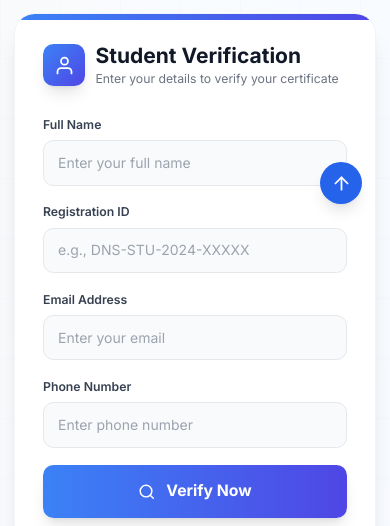
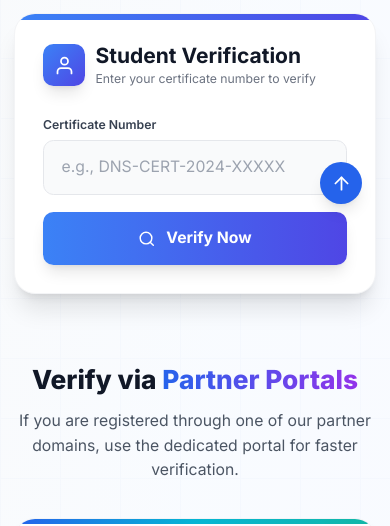
Before and after one commit to pramodcodes03/digitalnexstep, a Next.js app in the folder frontend/: page /verification in a window 390 px wide. Shown: the part 612-1138 px from the top of the page. Built offline with nearby package versions, Linux system fonts and the light colour scheme; no server answers.

Commit message:
simplify: verification form to single field per tab
Student verification now only requires a Certificate Number.
ATC verification now only requires an ATC Code.
Removed the extra name, email, and phone fields.

https://claude.ai/code/session_01Wa8fLYznmcWuGNd7tBApzP

```diff
--- a/frontend/app/verification/page.tsx
+++ b/frontend/app/verification/page.tsx
@@ -72,11 +72,8 @@ const branches = [
 export default function VerificationPage() {
   const [activeTab, setActiveTab] = useState<VerificationType>("student");
   const [formData, setFormData] = useState({
-    name: "",
-    registrationId: "",
-    email: "",
-    phone: "",
-    centerName: "",
+    certificateNumber: "",
+    atcCode: "",
   });
   const [isSubmitting, setIsSubmitting] = useState(false);
   const [isVerified, setIsVerified] = useState(false);
@@ -285,88 +282,37 @@ export default function VerificationPage() {
                     </h2>
                     <p className="text-sm text-gray-500 dark:text-gray-400">
                       {activeTab === "student"
-                        ? "Enter your details to verify your certificate"
-                        : "Enter your center details to verify ATC status"}
+                        ? "Enter your certificate number to verify"
+                        : "Enter your ATC code to verify status"}
                     </p>
                   </div>
                 </div>
 
                 {/* Form */}
                 <form onSubmit={handleSubmit} className="space-y-5">
-                  <div className="grid grid-cols-1 md:grid-cols-2 gap-5">
                   <div>
                     <label className="block text-sm font-semibold text-gray-700 dark:text-gray-300 mb-2">
-                        {activeTab === "student" ? "Full Name" : "Center Name"}
+                      {activeTab === "student"
+                        ? "Certificate Number"
+                        : "ATC Code"}
                     </label>
                     <input
                       type="text"
-                        name={activeTab === "student" ? "name" : "centerName"}
+                      name={activeTab === "student" ? "certificateNumber" : "atcCode"}
                       value={
                         activeTab === "student"
-                            ? formData.name
-                            : formData.centerName
+                          ? formData.certificateNumber
+                          : formData.atcCode
                       }
                       onChange={handleInputChange}
                       placeholder={
                         activeTab === "student"
-                            ? "Enter your full name"
-                            : "Enter center name"
+                          ? "e.g., DNS-CERT-2024-XXXXX"
+                          : "e.g., DNS-ATC-XXXXX"
                       }
-                        className="w-full px-4 py-3 rounded-xl border border-gray-200 dark:border-gray-600 bg-gray-50 dark:bg-gray-700/50 text-gray-900 dark:text-white placeholder-gray-400 focus:outline-none focus:ring-2 focus:ring-blue-500 dark:focus:ring-blue-400 focus:border-transparent transition-all duration-300"
+                      className="w-full px-5 py-4 rounded-xl border border-gray-200 dark:border-gray-600 bg-gray-50 dark:bg-gray-700/50 text-gray-900 dark:text-white placeholder-gray-400 focus:outline-none focus:ring-2 focus:ring-blue-500 dark:focus:ring-blue-400 focus:border-transparent transition-all duration-300 text-lg"
                       required
                     />
-                    </div>
-                    <div>
-                      <label className="block text-sm font-semibold text-gray-700 dark:text-gray-300 mb-2">
-                        {activeTab === "student"
-                          ? "Registration ID"
-                          : "ATC License Number"}
-                      </label>
-                      <input
-                        type="text"
-                        name="registrationId"
-                        value={formData.registrationId}
-                        onChange={handleInputChange}
-                        placeholder={
-                          activeTab === "student"
-                            ? "e.g., DNS-STU-2024-XXXXX"
-                            : "e.g., DNS-ATC-XXXXX"
-                        }
-                        className="w-full px-4 py-3 rounded-xl border border-gray-200 dark:border-gray-600 bg-gray-50 dark:bg-gray-700/50 text-gray-900 dark:text-white placeholder-gray-400 focus:outline-none focus:ring-2 focus:ring-blue-500 dark:focus:ring-blue-400 focus:border-transparent transition-all duration-300"
-                        required
-                      />
-                    </div>
-                  </div>
-
-                  <div className="grid grid-cols-1 md:grid-cols-2 gap-5">
-                    <div>
-                      <label className="block text-sm font-semibold text-gray-700 dark:text-gray-300 mb-2">
-                        Email Address
-                      </label>
-                      <input
-                        type="email"
-                        name="email"
-                        value={formData.email}
-                        onChange={handleInputChange}
-                        placeholder="Enter your email"
-                        className="w-full px-4 py-3 rounded-xl border border-gray-200 dark:border-gray-600 bg-gray-50 dark:bg-gray-700/50 text-gray-900 dark:text-white placeholder-gray-400 focus:outline-none focus:ring-2 focus:ring-blue-500 dark:focus:ring-blue-400 focus:border-transparent transition-all duration-300"
-                        required
-                      />
-                    </div>
-                    <div>
-                      <label className="block text-sm font-semibold text-gray-700 dark:text-gray-300 mb-2">
-                        Phone Number
-                      </label>
-                      <input
-                        type="tel"
-                        name="phone"
-                        value={formData.phone}
-                        onChange={handleInputChange}
-                        placeholder="Enter phone number"
-                        className="w-full px-4 py-3 rounded-xl border border-gray-200 dark:border-gray-600 bg-gray-50 dark:bg-gray-700/50 text-gray-900 dark:text-white placeholder-gray-400 focus:outline-none focus:ring-2 focus:ring-blue-500 dark:focus:ring-blue-400 focus:border-transparent transition-all duration-300"
-                        required
-                      />
-                    </div>
                   </div>
 
                   {/* Verify Button */}
```
Lines whose indentation alone changed are shown as unchanged.
